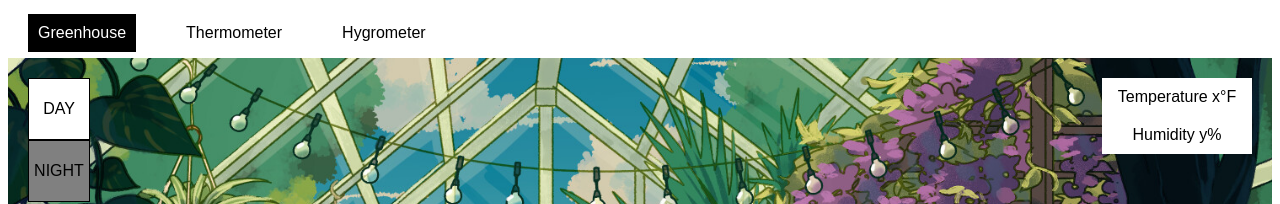
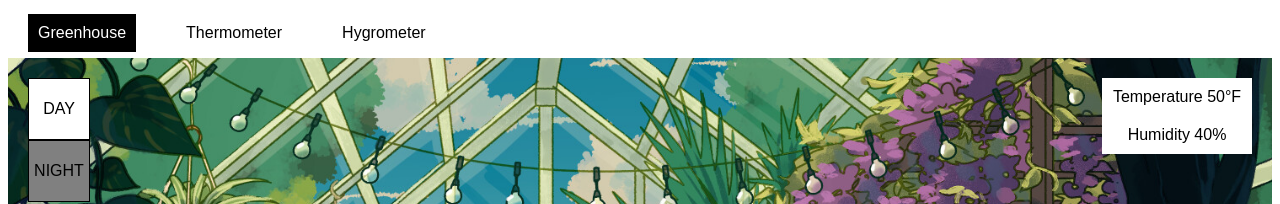
Before and after one commit to mishkebab/greenhouse-project, a React (Create React App) app in the folder practice-for-week-14-react-context-greenhouse-long-practice-main/: page / in a window 1280 px wide. Shown: the top 204 px of the page. Built offline with nearby package versions, Linux system fonts and the light colour scheme.

Commit message:
Working on Bonus

```diff
--- a/practice-for-week-14-react-context-greenhouse-long-practice-main/src/components/Greenhouse/ClimateStats.js
+++ b/practice-for-week-14-react-context-greenhouse-long-practice-main/src/components/Greenhouse/ClimateStats.js
@@ -1,17 +1,19 @@
-import './ClimateStats.css';
+import "./ClimateStats.css";
+
+import { useClimate } from "../../context/ClimateContext";
 
 function ClimateStats() {
 
-  return (
-    <div className="climate-stats">
-      <div className="temperature">
-        Temperature {"x"}°F
-      </div>
-      <div className="humidity">
-        Humidity {"y"}%
-      </div>
-    </div>
-  )
+  const { temp, humidity} = useClimate();
+  // console.log(temp, humidity );
+
+
+    return (
+        <div className="climate-stats">
+            <div className="temperature">Temperature {temp}°F</div>
+            <div className="humidity">Humidity {humidity}%</div>
+        </div>
+    );
 }
 
 export default ClimateStats;
--- a/practice-for-week-14-react-context-greenhouse-long-practice-main/src/components/Greenhouse/Greenhouse.js
+++ b/practice-for-week-14-react-context-greenhouse-long-practice-main/src/components/Greenhouse/Greenhouse.js
@@ -5,17 +5,19 @@ import "./Greenhouse.css";
 import LightSwitch from "./LightSwitch";
 import ClimateStats from "./ClimateStats";
 
+// we imported this
 import { useTheme } from "../../context/ThemeContext";
 
 function Greenhouse() {
-    const { themeName, setThemeName } = useTheme();
+    // created these two variables
+    const { themeName } = useTheme();
     const imageSource = themeName === "day" ? dayImage : nightImage;
 
     return (
         <section>
             <img
                 className="greenhouse-img"
-                src={imageSource}
+                src={imageSource} // called our variable to render that img
                 alt="greenhouse"
             />
             <LightSwitch />
--- a/practice-for-week-14-react-context-greenhouse-long-practice-main/src/components/Greenhouse/LightSwitch.js
+++ b/practice-for-week-14-react-context-greenhouse-long-practice-main/src/components/Greenhouse/LightSwitch.js
@@ -1,12 +1,18 @@
 import "./LightSwitch.css";
 
+
+// imported these
 import { useTheme } from "../../context/ThemeContext";
 
 function LightSwitch() {
+
+  // called this
     const { themeName, setThemeName } = useTheme();
 
     return (
         <div className={`light-switch ${themeName}`}>
+
+          {/* called the on click for both of these*/}
             <div className="on" onClick={() => setThemeName("day")}>
                 DAY
             </div>
--- a/practice-for-week-14-react-context-greenhouse-long-practice-main/src/context/ClimateContext.js
+++ b/practice-for-week-14-react-context-greenhouse-long-practice-main/src/context/ClimateContext.js
@@ -8,10 +8,12 @@ export const ClimateContext = createContext();
 export const useClimate = () => useContext(ClimateContext);
 
 export default function ClimateProvider({ children }) {
+  // instantiated these 2
     const [temp, setTemp] = useState(50);
     const [humidity, setHumidity] = useState(40);
 
     return (
+      // added them to value
       <ClimateContext.Provider
         value={{temp, setTemp, humidity, setHumidity}}
       >
--- a/practice-for-week-14-react-context-greenhouse-long-practice-main/src/context/ThemeContext.js
+++ b/practice-for-week-14-react-context-greenhouse-long-practice-main/src/context/ThemeContext.js
@@ -4,7 +4,7 @@ export const ThemeContext = createContext();
 
 export const useTheme = () => useContext(ThemeContext);
 
-export default function ThemeProvider({ children }) {
+export default function ThemeProvider(props  ) {
   const [themeName, setThemeName] = useState("day");
 
   return (
@@ -14,7 +14,7 @@ export default function ThemeProvider({ children }) {
         setThemeName
       }}
     >
-      {children}
+      {props.children}
     </ThemeContext.Provider>
   );
 }
```
